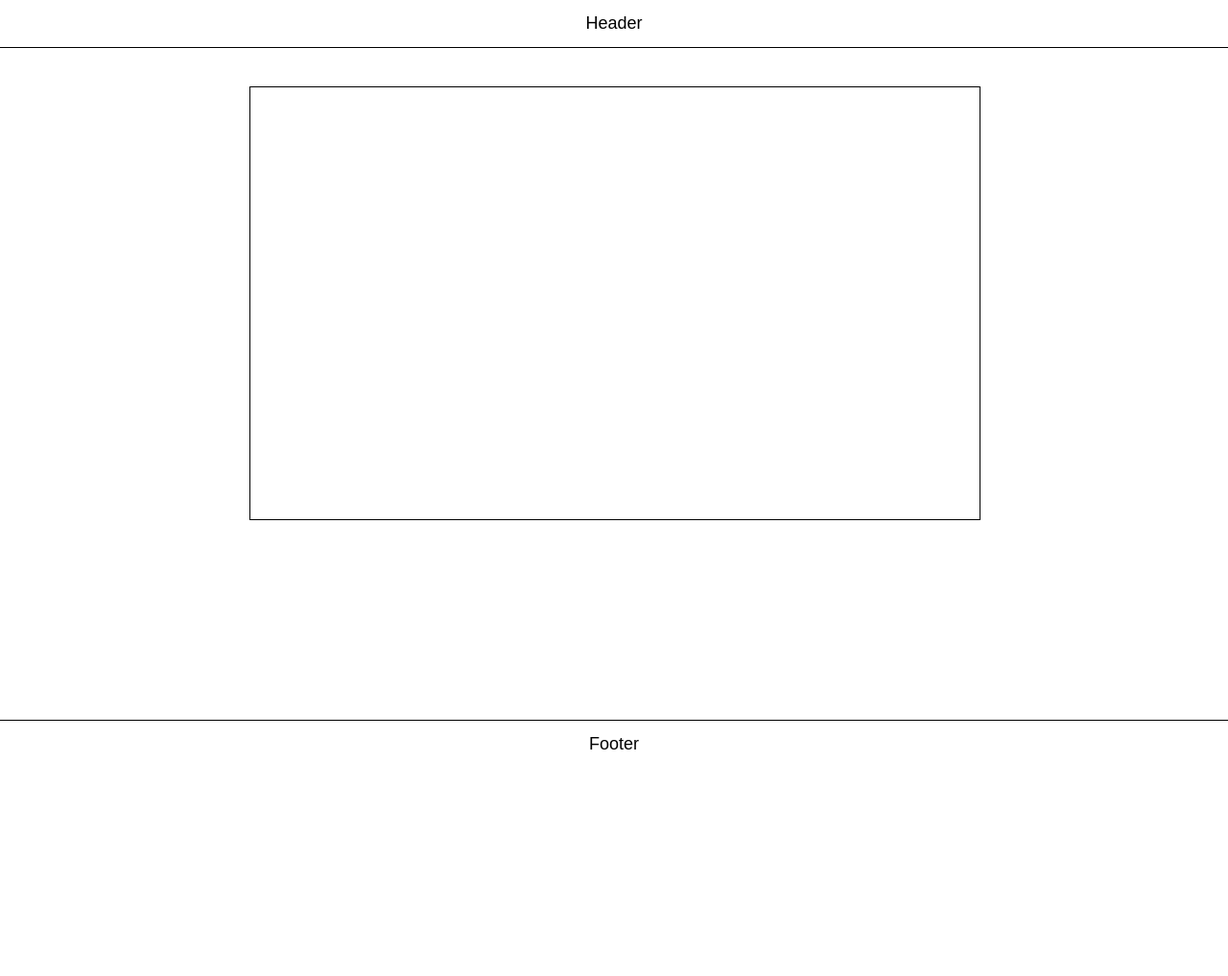
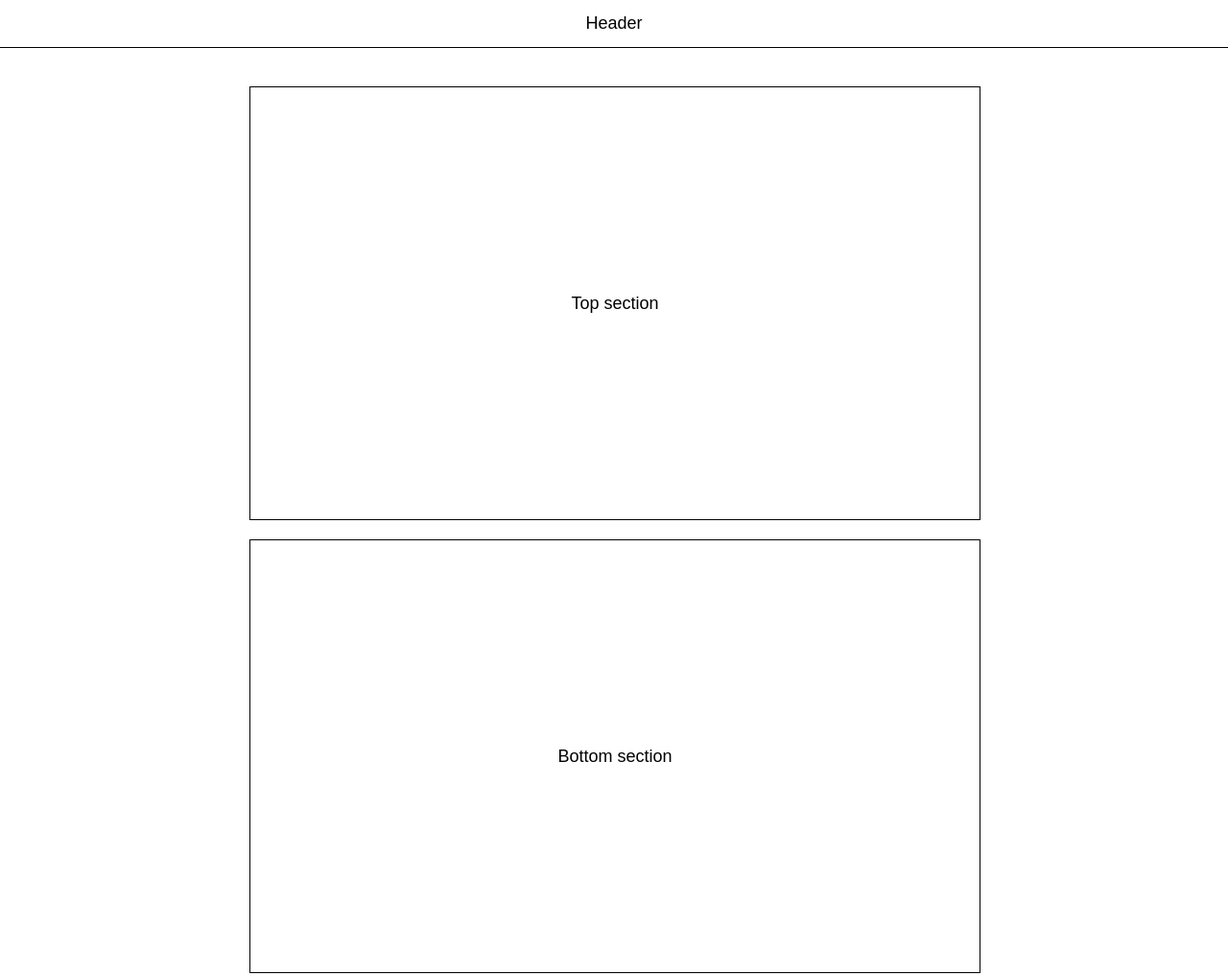
Before and after one commit to ooloo-io/github-flow-SamuelSamy, a website: page src/index.html in a window 1280 px wide. Shown: the top 1017 px of the page at 96% size. Before the commit the page ends 800 px from the top, so only its background shows below. Drawn offline with nearby package versions, Linux system fonts and the light colour scheme.

Commit message:
Update index.html

```diff
--- a/src/index.html
+++ b/src/index.html
@@ -17,7 +17,11 @@
     Header
   </header>
   <main class="content">
+   <section class="section">
+      Top section
+    </section>
     <section class="section">
+      Bottom section
     </section>
   </main>
   <footer class="footer">
```
